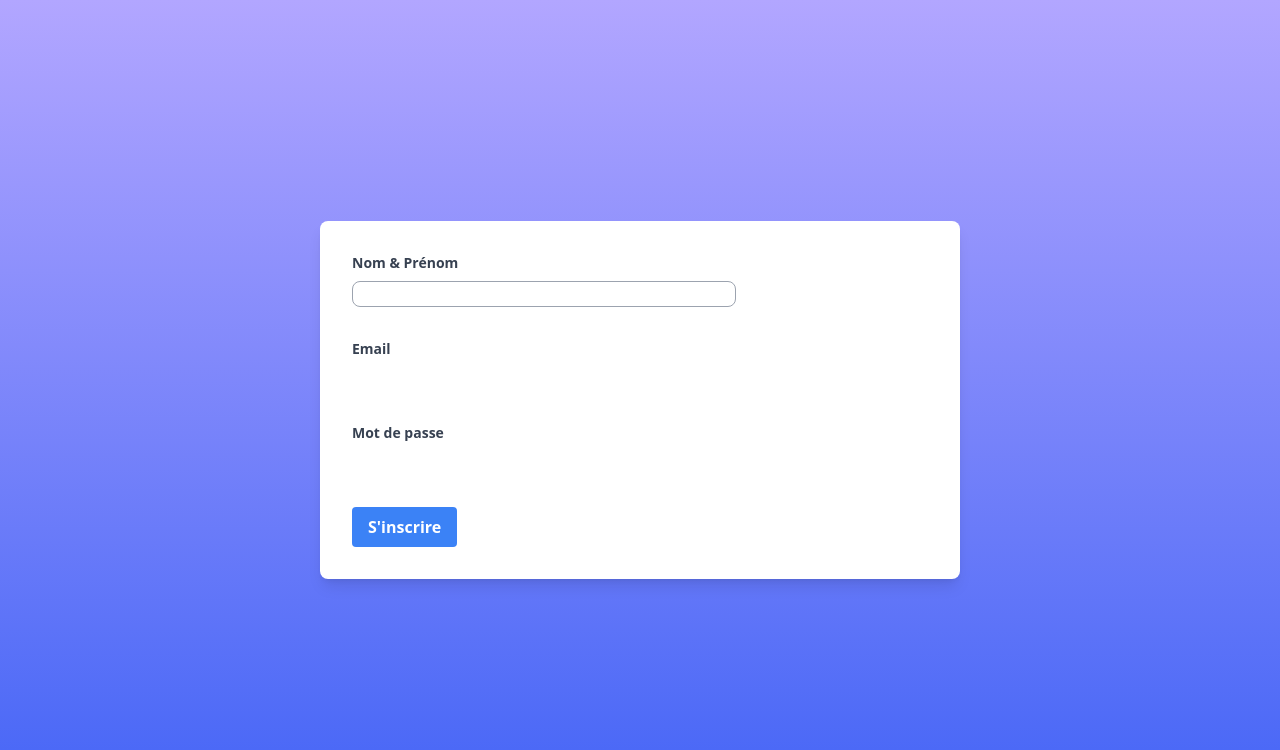
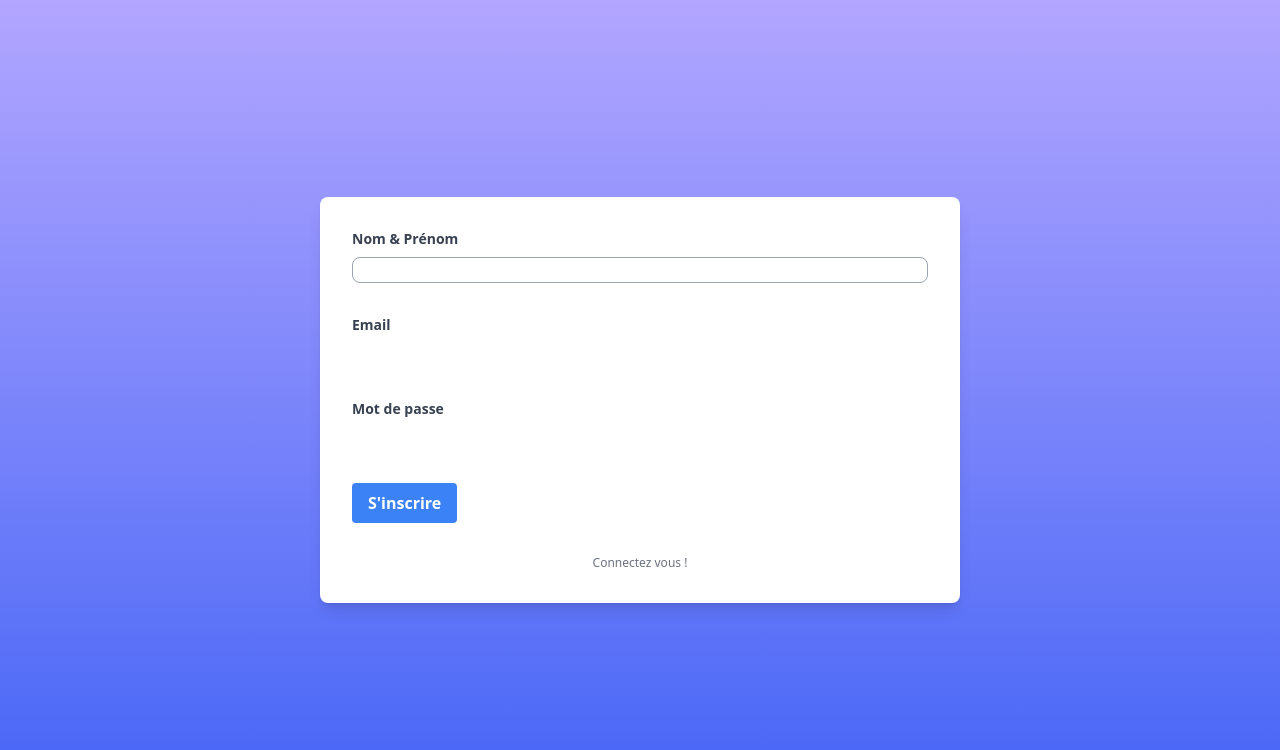
Before and after one commit to SmiriBacem/client-MediaHub-, a React (Create React App) app: page / in a window 1280 px wide. Shown: the top 750 px of the page. Built offline with nearby package versions, Linux system fonts and the light colour scheme.

Commit message:
signin page and routing && alerte

```diff
--- a/package.json
+++ b/package.json
@@ -13,10 +13,12 @@
     "autoprefixer": "^10.4.14",
     "axios": "^1.4.0",
     "formik": "^2.4.0",
+    "jotai": "^2.1.0",
     "postcss": "^8.4.24",
     "react": "^18.2.0",
     "react-dom": "^18.2.0",
     "react-query": "^3.39.3",
+    "react-router-dom": "^6.11.2",
     "react-scripts": "5.0.1",
     "sweetalert2": "^11.7.10",
     "tailwindcss": "^3.3.2",
--- a/src/App.tsx
+++ b/src/App.tsx
@@ -1,10 +1,48 @@
-import React from 'react';
-import SignupPage from './Page/signup/SignupForm';
+import React from "react";
+import SignupPage from "./page/signup";
+import SigninPage from "./page/signin";
+import {
+  BrowserRouter,
+  Route,
+  Routes,
+  useLocation,
+  useNavigate,
+} from "react-router-dom";
+import { useAtom } from "jotai";
+import { isAuthenticatedUserAtom } from "./state/authAtom";
+import Dashboard from "./page/dashboard";
+import "./app.style.css"
 
 function App() {
+  // Lire depuis l'état si l'utilisateur est connecté
+  const [isAuthenticated] = useAtom(isAuthenticatedUserAtom);
+  // const navigate = useNavigate();
+  // const location = useLocation();
+
+  // // vérifier à chaque fois si l'utilisateur est connecter ou pas
+  // React.useEffect(() => {
+  //   if (!isAuthenticated && location.pathname !== "/signin") {
+  //     navigate("/signin");
+  //   }
+  // }, [isAuthenticated, location.pathname, navigate]);
+
   return (
-    <div className="App">
-      <SignupPage />
+    <div className="App bgApp">
+      <BrowserRouter>
+        <div>
+          <Routes>
+            <Route path="/signin" element={<SigninPage />} />
+            <Route path="/signup" element={<SignupPage />} />
+            {isAuthenticated ? (
+              <>
+                <Route path="/" element={<Dashboard />} />
+              </>
+            ) : (
+              <Route path="*" Component={SignupPage} />
+            )}
+          </Routes>
+        </div>
+      </BrowserRouter>
     </div>
   );
 }
--- /dev/null
+++ b/src/Page/dashboard/index.tsx
@@ -0,0 +1,9 @@
+import React from 'react'
+
+function Dashboard() {
+  return (
+    <div>index</div>
+  )
+}
+
+export default Dashboard
--- a/src/Page/signup/SignupForm.tsx
+++ b/src/Page/signin/index.tsx
@@ -1,75 +1,55 @@
 import React from "react";
 import { useFormik } from "formik";
-import * as Yup from "yup";
 import { useMutation, useQueryClient } from "react-query";
 import axios from "axios";
-import { ISignupFormData } from "./schemaSignup";
-import makeToast from "../../Components/Snackbar";
-import "./style.css";
-import { signup_user_api } from "../../api";
+import makeToast from "../../components/Snackbar";
+import { signin_user_api } from "../../api";
+import { Link } from "react-router-dom";
+import { validationSchema } from "./signinSchemaYup";
 
-const SignupForm: React.FC = () => {
+interface ISigninFormData {
+  email: string;
+  password: string;
+}
+
+const SigninForm: React.FC = () => {
   const queryClient = useQueryClient();
 
-  const validationSchema = Yup.object().shape({
-    name: Yup.string().required("name is required"),
-    email: Yup.string()
-      .email("Invalid email address")
-      .required("Email is required"),
-    password: Yup.string().required("Password is required"),
-  });
-
-  const signupMutation = useMutation((formData: ISignupFormData) =>
-    axios.post(signup_user_api, formData)
+  // Appel de l'Api signin
+  const signinMutation = useMutation((formData: ISigninFormData) =>
+    axios.post(signin_user_api, formData)
   );
 
   const formik = useFormik({
     initialValues: {
-      name: "",
       email: "",
       password: "",
     },
     validationSchema,
     onSubmit: async (values) => {
       try {
-        const signup = await signupMutation.mutateAsync(values);
-        if (signup?.data?.message) {
-          makeToast("success", signup?.data?.message);
+        const signin = await signinMutation.mutateAsync(values);
+        if (signin?.data?.token) {
+          // Une  alerte se présente en haut et droite de la page
+          makeToast("success", "Vous êtes dés maintenant connecter");
         }
+        // faire un purge au formulaire
         formik.resetForm();
         queryClient.invalidateQueries("user");
-        // Handle successful signup
+        // connexion réussie
       } catch (error: any) {
-        makeToast("warning", error.response.data.message);
+        console.log('error',error)
+        // connexion n'as pas réussie
+        // si connexion est échoué ou un probléme une alerte se présente en haut et droite de la page
+        makeToast("warning", error?.request?.status === 429 ? "Vous avez dépasser la limite du nombre de requêtes à une seule requête par seconde"  : error.response.data.message);
       }
     },
   });
 
   return (
-    <div className="flex items-center justify-center h-screen signup">
+    <div className="flex items-center justify-center h-screen">
       <div className="min-w-[50%] bg-white p-8 shadow-lg rounded-lg">
-        <form onSubmit={formik.handleSubmit} className="w-full max-w-sm">
-          <div className="mb-8">
-            <label
-              htmlFor="username"
-              className="block text-gray-700 text-sm font-bold mb-2"
-            >
-              Nom & Prénom
-            </label>
-            <input
-              type="text"
-              id="name"
-              name="name"
-              onChange={formik.handleChange}
-              value={formik.values.name}
-              className={`form-input ${formik.errors.name && "border-red-500"} w-full border border-gray-400 rounded-lg`}
-            />
-            {formik.errors.name && (
-              <p className="text-red-500 text-xs italic">
-                {formik.errors.name}
-              </p>
-            )}
-          </div>
+        <form onSubmit={formik.handleSubmit} className="w-full">
           <div className="mb-8">
             <label
               htmlFor="email"
@@ -120,10 +100,15 @@ const SignupForm: React.FC = () => {
             <button
               type="submit"
               className="bg-blue-500 hover:bg-blue-700 text-white font-bold py-2 px-4 rounded"
-              disabled={signupMutation.isLoading}
+              disabled={signinMutation.isLoading}
             >
-              {signupMutation.isLoading ? "Chargement..." : "S'inscrire"}
+              {signinMutation.isLoading ? "Chargement..." : "Se connecter"}
             </button>
+          </div>
+          <div className="w-full flex justify-center mt-8">
+            <p className="text-gray-500	font-medium text-xs">
+              <Link to="/signup">Pas encore inscrit ? Inscrivez-vous !</Link>
+            </p>
           </div>
         </form>
       </div>
@@ -131,4 +116,4 @@ const SignupForm: React.FC = () => {
   );
 };
 
-export default SignupForm;
+export default SigninForm;
--- /dev/null
+++ b/src/Page/signin/signinSchemaYup.ts
@@ -0,0 +1,13 @@
+import * as Yup from "yup";
+
+/**
+ * Ceci est la shcéma pour la connexion qui est passé au serveur node
+ * @param {string} email
+ * @param {string} password
+ */
+export const validationSchema = Yup.object().shape({
+  email: Yup.string()
+    .email("Invalid email address")
+    .required("Email is required"),
+  password: Yup.string().required("Password is required"),
+});
--- /dev/null
+++ b/src/Page/signup/index.tsx
@@ -0,0 +1,129 @@
+import React from "react";
+import { useFormik } from "formik";
+import { useMutation, useQueryClient } from "react-query";
+import axios from "axios";
+import { ISignupFormData } from "./schemaSignup";
+import makeToast from "../../components/Snackbar";
+import { signup_user_api } from "../../api";
+import { Link } from "react-router-dom";
+import { validationSchema } from "./signupSchemaYup"
+
+const SignupForm: React.FC = () => {
+  const queryClient = useQueryClient();
+
+  const signupMutation = useMutation((formData: ISignupFormData) =>
+    axios.post(signup_user_api, formData)
+  );
+
+  const formik = useFormik({
+    initialValues: {
+      name: "",
+      email: "",
+      password: "",
+    },
+    validationSchema,
+    onSubmit: async (values) => {
+      try {
+        const signup = await signupMutation.mutateAsync(values);
+        if (signup?.data?.message) {
+          makeToast("success", signup?.data?.message);
+        }
+        formik.resetForm();
+        queryClient.invalidateQueries("user");
+        // Handle successful signup
+      } catch (error: any) {
+        makeToast("warning", error?.request?.status === 429 ? "Vous avez dépasser la limite du nombre de requêtes à une seule requête par seconde"  : error.response.data.message);
+      }
+    },
+  });
+
+  return (
+    <div className="flex items-center justify-center h-screen">
+      <div className="min-w-[50%] bg-white p-8 shadow-lg rounded-lg">
+        <form onSubmit={formik.handleSubmit} className="w-full">
+          <div className="mb-8">
+            <label
+              htmlFor="username"
+              className="block text-gray-700 text-sm font-bold mb-2"
+            >
+              Nom & Prénom
+            </label>
+            <input
+              type="text"
+              id="name"
+              name="name"
+              onChange={formik.handleChange}
+              value={formik.values.name}
+              className={`form-input ${formik.errors.name && "border-red-500"} w-full border border-gray-400 rounded-lg`}
+            />
+            {formik.errors.name && (
+              <p className="text-red-500 text-xs italic">
+                {formik.errors.name}
+              </p>
+            )}
+          </div>
+          <div className="mb-8">
+            <label
+              htmlFor="email"
+              className="block text-gray-700 text-sm font-bold mb-2 w-full"
+            >
+              Email
+            </label>
+            <input
+              type="email"
+              id="email"
+              name="email"
+              onChange={formik.handleChange}
+              value={formik.values.email}
+              className={`form-input ${
+                formik.errors.email && "border-red-500"
+              } w-full border-gray-400 rounded-lg`}
+            />
+            {formik.errors.email && (
+              <p className="text-red-500 text-xs italic">
+                {formik.errors.email}
+              </p>
+            )}
+          </div>
+          <div className="mb-8">
+            <label
+              htmlFor="password"
+              className="block text-gray-700 text-sm font-bold mb-2"
+            >
+              Mot de passe
+            </label>
+            <input
+              type="password"
+              id="password"
+              name="password"
+              onChange={formik.handleChange}
+              value={formik.values.password}
+              className={`form-input ${
+                formik.errors.password && "border-red-500"
+              } w-full`}
+            />
+            {formik.errors.password && (
+              <p className="text-red-500 text-xs italic">
+                {formik.errors.password}
+              </p>
+            )}
+          </div>
+          <div className="flex items-center justify-between">
+            <button
+              type="submit"
+              className="bg-blue-500 hover:bg-blue-700 text-white font-bold py-2 px-4 rounded"
+              disabled={signupMutation.isLoading}
+            >
+              {signupMutation.isLoading ? "Chargement..." : "S'inscrire"}
+            </button>
+          </div>
+          <div className="w-full flex justify-center mt-8">
+            <div><p className="text-gray-500	font-medium text-xs"><Link to="/signin">Connectez vous !</Link></p></div>
+          </div>
+        </form>
+      </div>
+    </div>
+  );
+};
+
+export default SignupForm;
--- /dev/null
+++ b/src/Page/signup/signupSchemaYup.ts
@@ -0,0 +1,15 @@
+import * as Yup from "yup";
+
+/**
+ * Ceci est la schéma pour l'enregistrement qui est passé au serveur node avec ces paramétres
+ * @param {string} email
+ * @param {string} password
+ * @param {string} name
+ */
+export const validationSchema = Yup.object().shape({
+    name: Yup.string().required("name is required"),
+    email: Yup.string()
+      .email("Invalid email address")
+      .required("Email is required"),
+    password: Yup.string().required("Password is required"),
+  });
--- a/src/api/index.ts
+++ b/src/api/index.ts
@@ -1 +1,2 @@
 export const signup_user_api = "http://localhost:3000/api/user/createUser"
+export const signin_user_api = "http://localhost:3000/api/user/login"
--- a/src/Page/signup/style.css
+++ b/src/app.style.css
@@ -1,3 +1,3 @@
-.signup{
+.bgApp {
     background-image: linear-gradient(to top, #4565f6, #b2a6ff);
 }
--- a/src/index.tsx
+++ b/src/index.tsx
@@ -5,6 +5,7 @@ import reportWebVitals from "./reportWebVitals";
 import { QueryClient, QueryClientProvider } from "react-query";
 import App from "./App";
 import 'tailwindcss/tailwind.css';
+import { Provider } from "jotai";
 
 const queryClient = new QueryClient();
 
@@ -13,7 +14,9 @@ const root = ReactDOM.createRoot(
 );
 root.render(
   <QueryClientProvider client={queryClient}>
-    <App />
+    <Provider>
+      <App />
+    </Provider>
   </QueryClientProvider>
 );
 
--- /dev/null
+++ b/src/state/authAtom.ts
@@ -0,0 +1,3 @@
+import { atom } from 'jotai';
+
+export const isAuthenticatedUserAtom = atom<boolean>(false);
```
Also changed, not shown: 2 other files (tests, documents, lock files or other folders).
